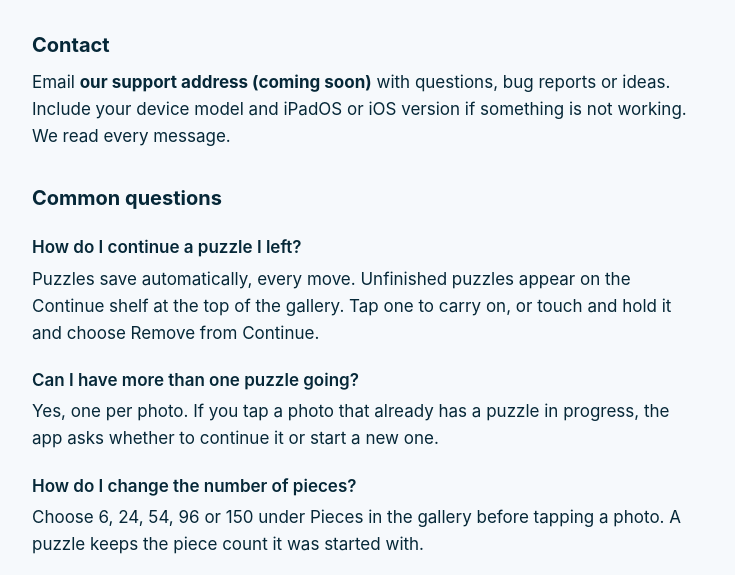
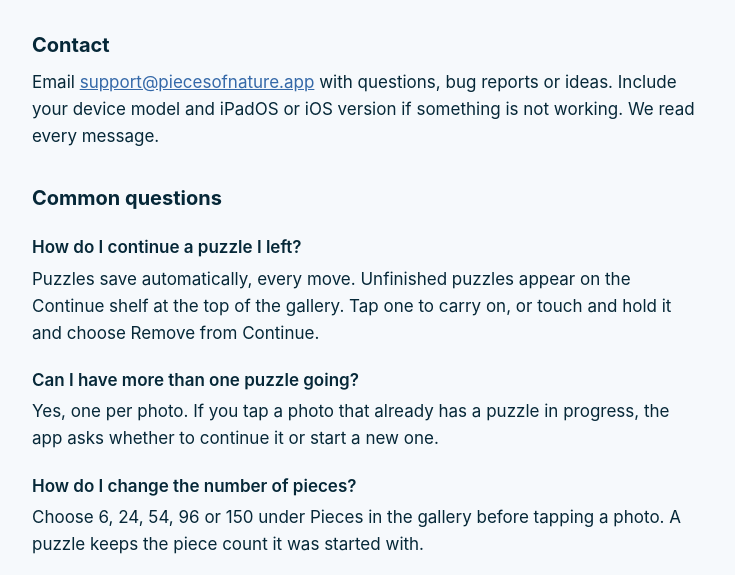
Before and after one commit to piecesofnature/piecesofnature.github.io, a plain HTML site: page support/index.html in a window 1280 px wide. Shown: the part 201-776 px from the top of the page, without its empty margins (272-1007 px from the left). Drawn offline with Linux system fonts and the light colour scheme.

Commit message:
Move the site to piecesofnature.app and publish the support address

```diff
--- a/support/index.html
+++ b/support/index.html
@@ -8,7 +8,7 @@
 <meta name="referrer" content="no-referrer">
 <meta property="og:title" content="Pieces of Nature">
 <meta property="og:description" content="Jigsaw puzzles of wild places.">
-<meta property="og:image" content="https://piecesofnature.github.io/assets/og-image.png">
+<meta property="og:image" content="https://piecesofnature.app/assets/og-image.png">
 <meta property="og:type" content="website">
 <meta name="twitter:card" content="summary_large_image">
 <meta name="theme-color" content="#F6F9FC" media="(prefers-color-scheme: light)">
@@ -30,7 +30,7 @@
 <p>Pieces of Nature is a jigsaw puzzle app for iPad and iPhone with openly licensed nature photographs from Wikimedia Commons.</p>
 
 <h2>Contact</h2>
-<p>Email <strong>our support address (coming soon)</strong> with questions, bug reports or ideas. Include your device model and iPadOS or iOS version if something is not working. We read every message.</p>
+<p>Email <a href="mailto:support@piecesofnature.app">support@piecesofnature.app</a> with questions, bug reports or ideas. Include your device model and iPadOS or iOS version if something is not working. We read every message.</p>
 
 <h2>Common questions</h2>
 <dl>
```
Also changed, not shown: 404.html (+1 -1 lines), index.html (+1 -1 lines), privacy/index.html (+2 -2 lines), 1 other file.
